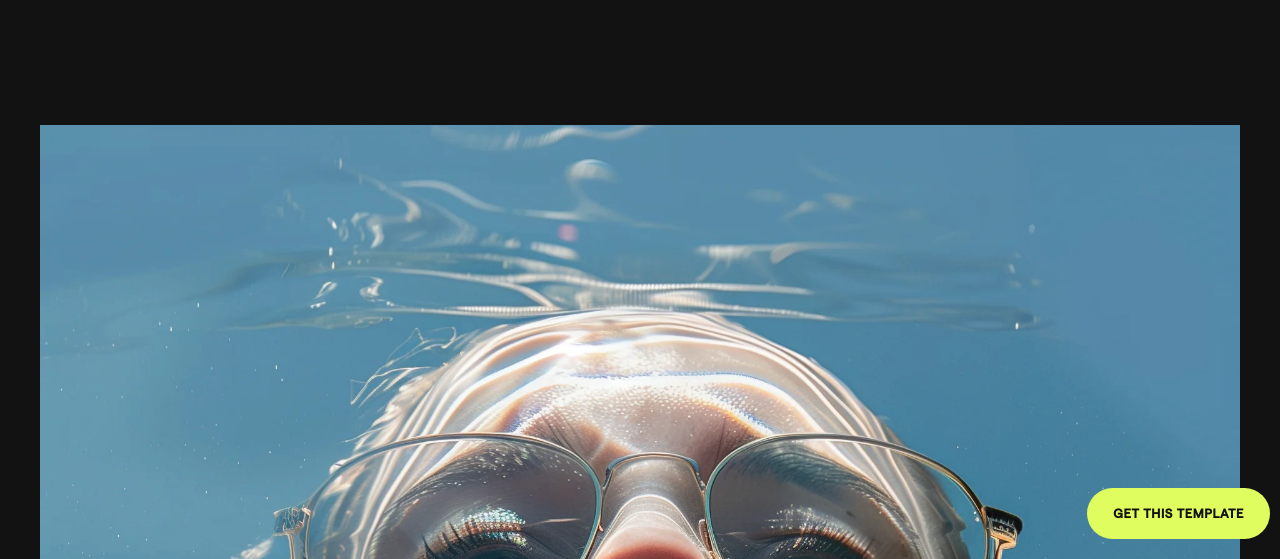
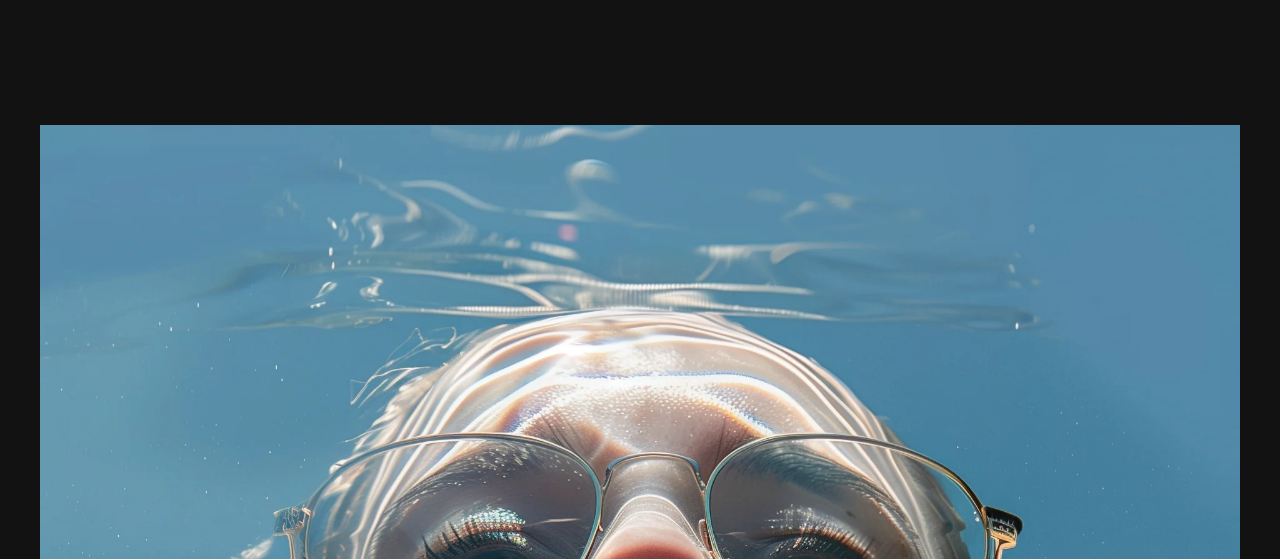
Before and after one commit to scarhost/jostein-portfolio, a plain HTML site: page underwaterrealms.html in a window 1280 px wide. Shown: the part 241-800 px from the top of the page. Drawn offline with Linux system fonts and the light colour scheme; files that its build step writes are made by us from their sources.

Commit message:
Update underwaterrealms.html

```diff
--- a/underwaterrealms.html
+++ b/underwaterrealms.html
@@ -27,13 +27,6 @@
     <!--===== added Animating navigation menu on all pages through components/nav =====-->
     <!--===== added Nav on all pages through components/nav =====-->
     <!--========== added spinner loading screen on all pages through components/loader ===========-->
-
-    <!-- Get temaplte btn -->
-    <div class="getTemplate">
-        <a href="https://basitdesign.lemonsqueezy.com/buy/e0f2f142-103d-49e4-abd7-31900439956e" target="_blank">
-            <span class="font16">Get this Template</span>
-        </a>
-    </div>
 
     <!--===== Main Content =====-->
     <main>
```
